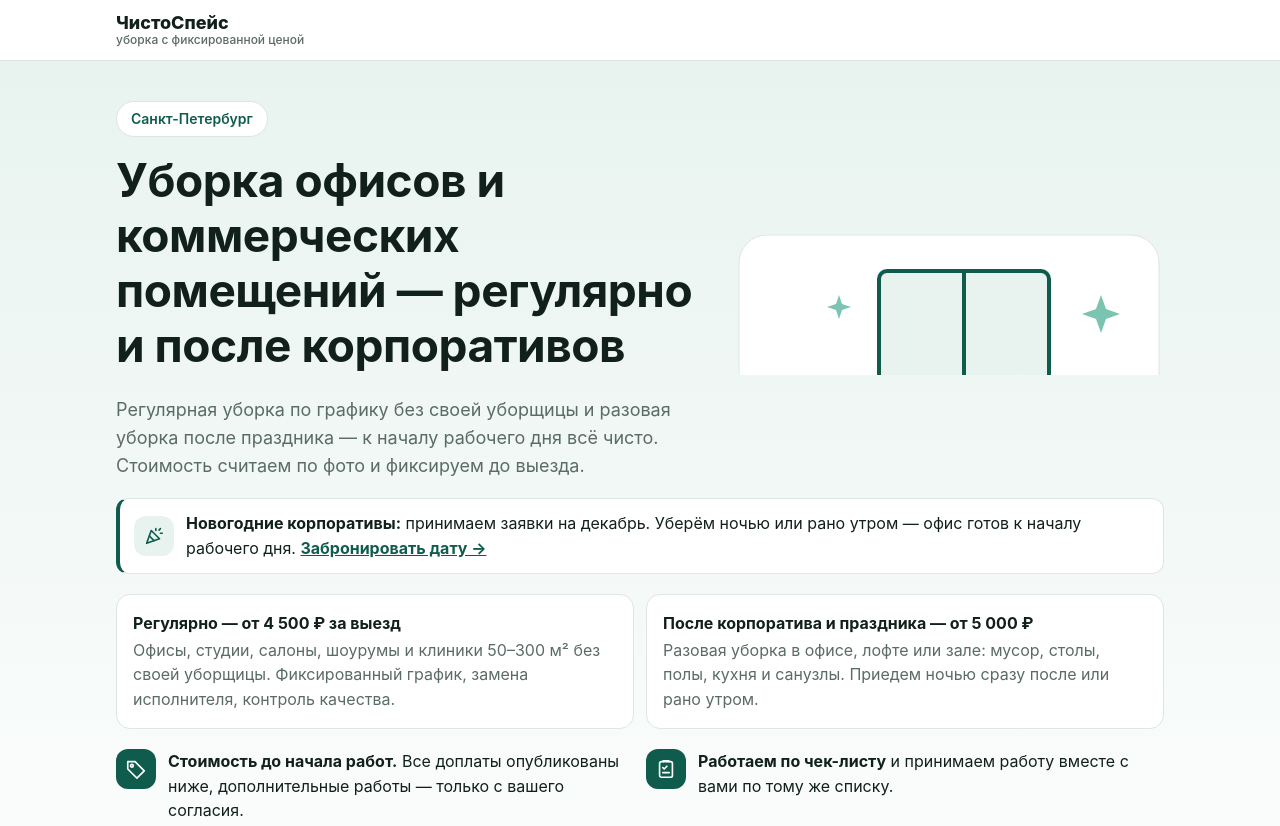
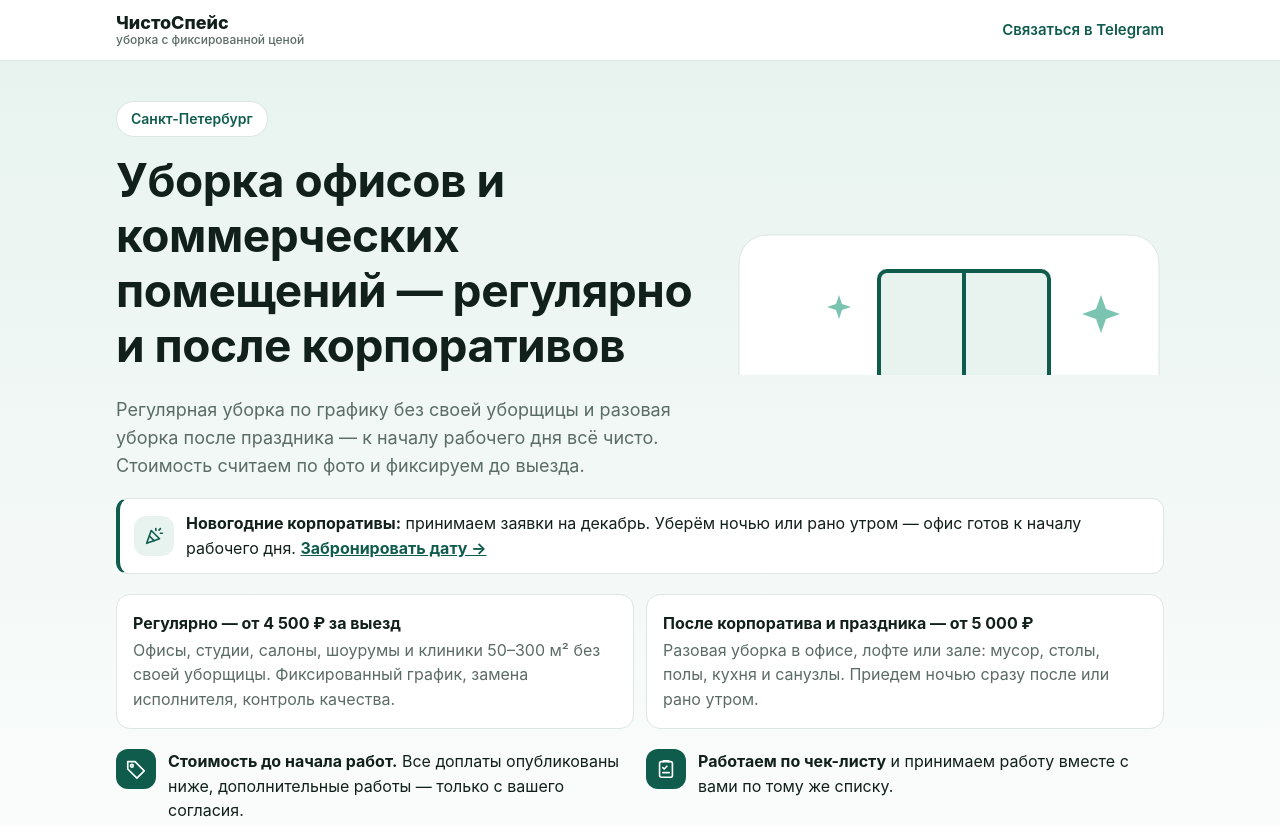
Before and after one commit to 6syv422snb-sketch/clining, a plain HTML site: page index.html in a window 1280 px wide. Shown: the top 826 px of the page. Drawn offline with Linux system fonts and the light colour scheme.

Commit message:
Set Telegram contact
Co-Authored-By: Claude Opus 5.5 <noreply@anthropic.com>
Claude-Session: https://claude.ai/code/session_01GB46nKQct3cmkqZqA78edi

```diff
--- a/index.html
+++ b/index.html
@@ -534,7 +534,7 @@ const CONFIG = {
   brand: "ЧистоСпейс",
   legal: "ИП Семенова Софья Вадимовна, ИНН 470611445055",
   phone: "",            // пусто: контакт только через заявку
-  telegram: "",         // username без @, например "cleaning_spb"
+  telegram: "chistospace",
   whatsapp: "",         // номер только цифрами, например "79000000000"
   endpoint: "https://script.google.com/macros/s/AKfycbzT70vyd6N9ShqcOJwZrjl6Od7cB5wBT61JETBZtK_QGorZGzyUMPp_Q6AXRg4AQtnu1Q/exec",
   photos: []            // ["img/before-1.jpg", "img/after-1.jpg", ...] — блок «до/после» появится сам
```
